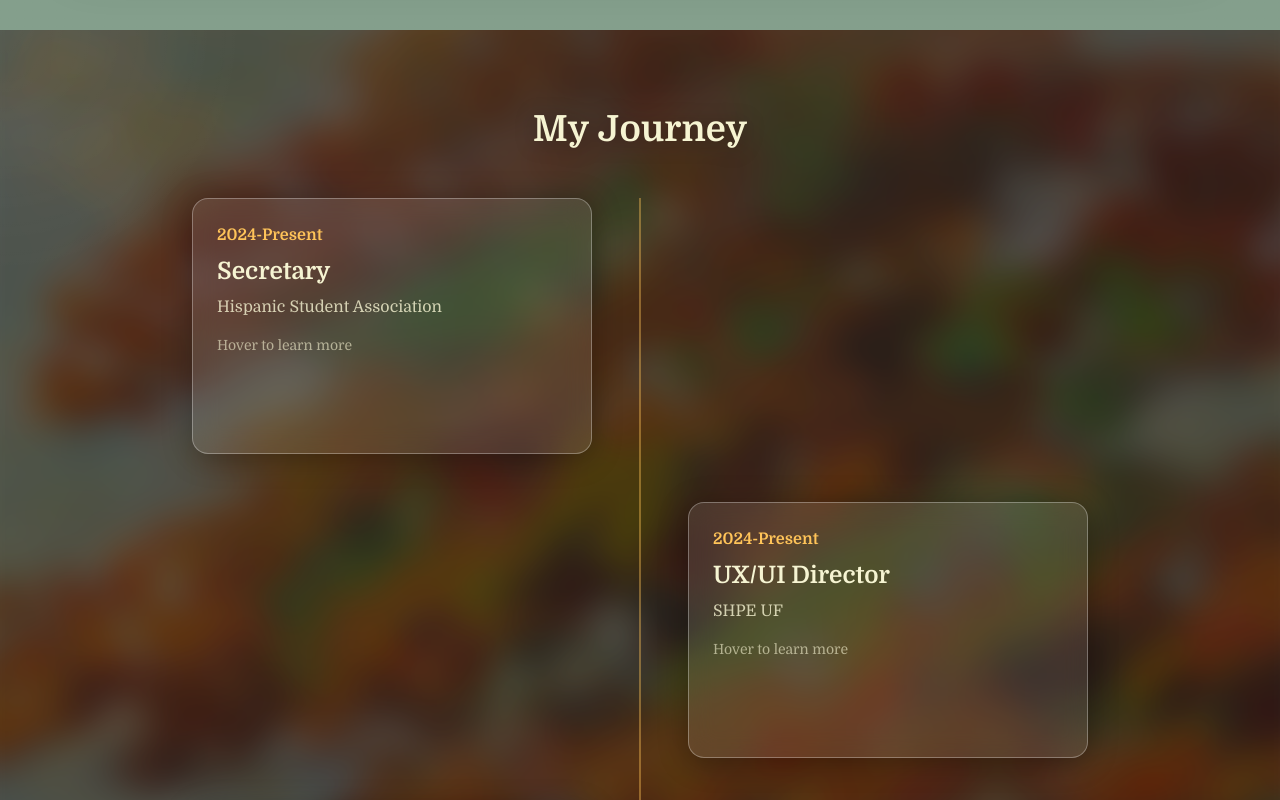
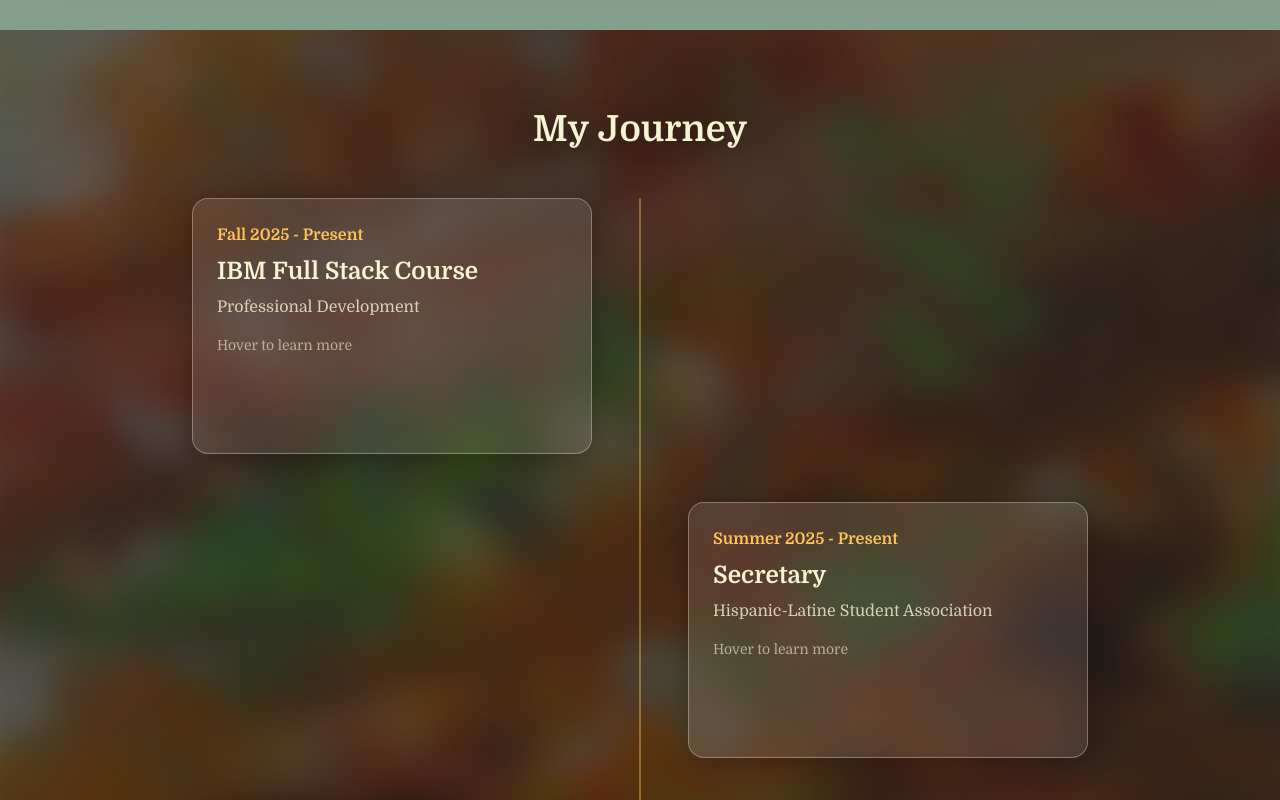
Before and after one commit to ilaniseguinot3/my-portfolio, a Next.js app: page / in a window 1280 px wide. Shown: the part 2000-2800 px from the top of the page. Built offline with nearby package versions, Linux system fonts and the light colour scheme.

Commit message:
Leadership Journey Timeline Updated

```diff
--- a/components/AboutJourney.tsx
+++ b/components/AboutJourney.tsx
@@ -19,29 +19,69 @@
 
   const involvements = [
     {
-      year: "2024-Present",
+      year: "Fall 2025 - Present",
+      title: "IBM Full Stack Course",
+      organization: "Professional Development",
+      description:
+        "Completing full-stack training focused on React, Node.js, and cloud deployment best practices.",
+      impact: "Built 10+ full-stack projects",
+    },
+    {
+      year: "Summer 2025 - Present",
       title: "Secretary",
-      organization: "Hispanic Student Association",
+      organization: "Hispanic-Latine Student Association",
       description:
         "Leading our digital presence by directing the web team to maintain both our public Wix site and a custom React/Firebase member portal.",
       impact: "Enhanced digital engagement for 500+ members",
     },
     {
-      year: "2024-Present",
+      year: "Fall 2025 - Present",
+      title: "Reitz Scholar",
+      organization: "University of Florida",
+      description:
+        "Selected as a Reitz Scholar to participate in a year-long leadership development program focused on personal growth, community engagement, and professional excellence.",
+      impact: "Strengthened leadership skills through faculty and professional mentor 1:1's, service projects, and reflective essays.",
+    },
+    {
+      year: "Fall 2024 - Present",
       title: "UX/UI Director",
-      organization: "SHPE UF",
+      organization: "Society of Hispanic Professional Engineers",
       description:
-        "Designing user-friendly interfaces in Figma for over 300 members, making technology more accessible and intuitive.",
+        "Designing user-friendly website and mobile app interfaces in Figma for over 300 members, making technology more accessible and intuitive.",
       impact: "Improved user experience for 300+ members",
     },
     {
-      year: "2023-2024",
-      title: "IBM Full Stack Course",
+      year: "Spring 2025",
+      title: "Codepath Technical Interview Prep 101",
       organization: "Professional Development",
       description:
-        "Completed full-stack training focused on React, Node.js, and cloud deployment best practices.",
-      impact: "Built 10+ full-stack projects",
+        "Completed CodePath’s Technical Interview Prep 101 course, a hands-on program focused on data structures, algorithms, and problem-solving strategies to prepare for technical interviews.",
+      impact: "Gained practical experience through weekly coding challenges and peer collaboration.",
     },
+    {
+      year: "Summer 2024 – Spring 2025",
+      title: "Mentorship Director",
+      organization: "Member Leadership Program",
+      description:
+        "Directed the mentorship program, overseeing mentor-mentee pairings and organizing events to foster academic, professional, and personal growth within the Hispanic Student Association.",
+      impact: "Matched 40 mentor-mentee pairings in a two-week long recruitment series.",
+    },
+    {
+      year: "Spring 2024",
+      title: "Service Committee Member",
+      organization: "Hispanic-Latine Student Association's Member Leadership Program",
+      description:
+        "Collaborated with committee members to plan and execute service initiatives that encouraged community involvement and leadership development the 40+ student cohort.",
+      impact: "Contributed to 3 service events that strengthened the Gainesville community.",
+    },
+    {
+      year: "Fall 2023",
+      title: "First-Year Leadership Program Member",
+      organization: "Society of Hispanic Professional Engineers",
+      description:
+        "Selected to join a cohort of first-year students focused on developing leadership, professionalism, and teamwork skills through weekly meetings and interactive workshops.",
+      impact: "Participated in the Guppy Tank competition, presenting an innovative project idea to SHPE UF leadership.",
+},
   ];
 
   const funFacts = [
--- a/components/Hero.tsx
+++ b/components/Hero.tsx
@@ -97,17 +97,17 @@
     if (typedChars1 < line1.length) {
       const timer = setTimeout(() => {
         setTypedChars1(typedChars1 + 1);
-      }, 40);
+      }, 60);
       return () => clearTimeout(timer);
     } else if (typedChars2 < line2.length) {
       const timer = setTimeout(() => {
         setTypedChars2(typedChars2 + 1);
-      }, 40);
+      }, 60);
       return () => clearTimeout(timer);
     } else if (typedChars3 < line3.length) {
       const timer = setTimeout(() => {
         setTypedChars3(typedChars3 + 1);
-      }, 40);
+      }, 60);
       return () => clearTimeout(timer);
     }
   }, [typedChars1, typedChars2, typedChars3]);
```
